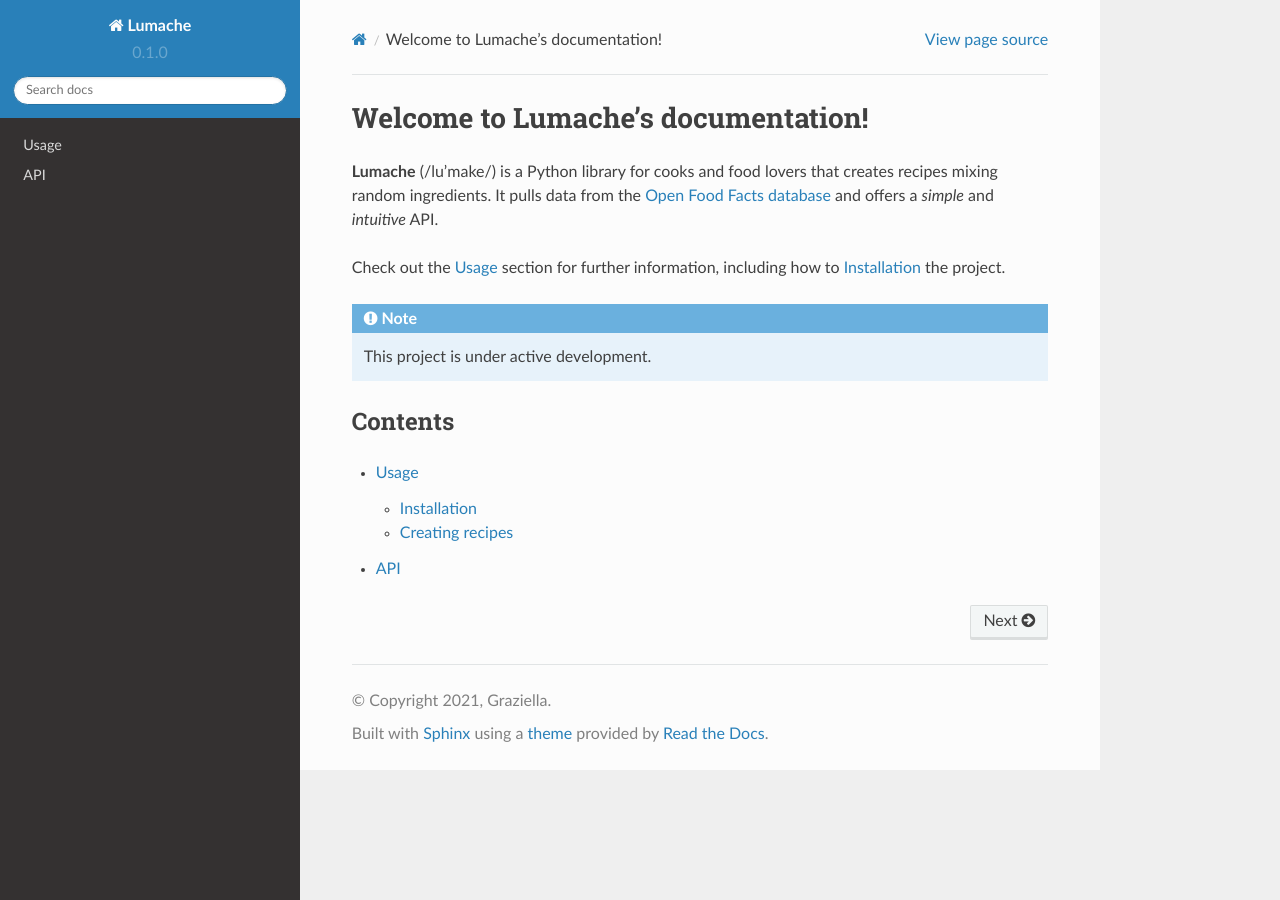
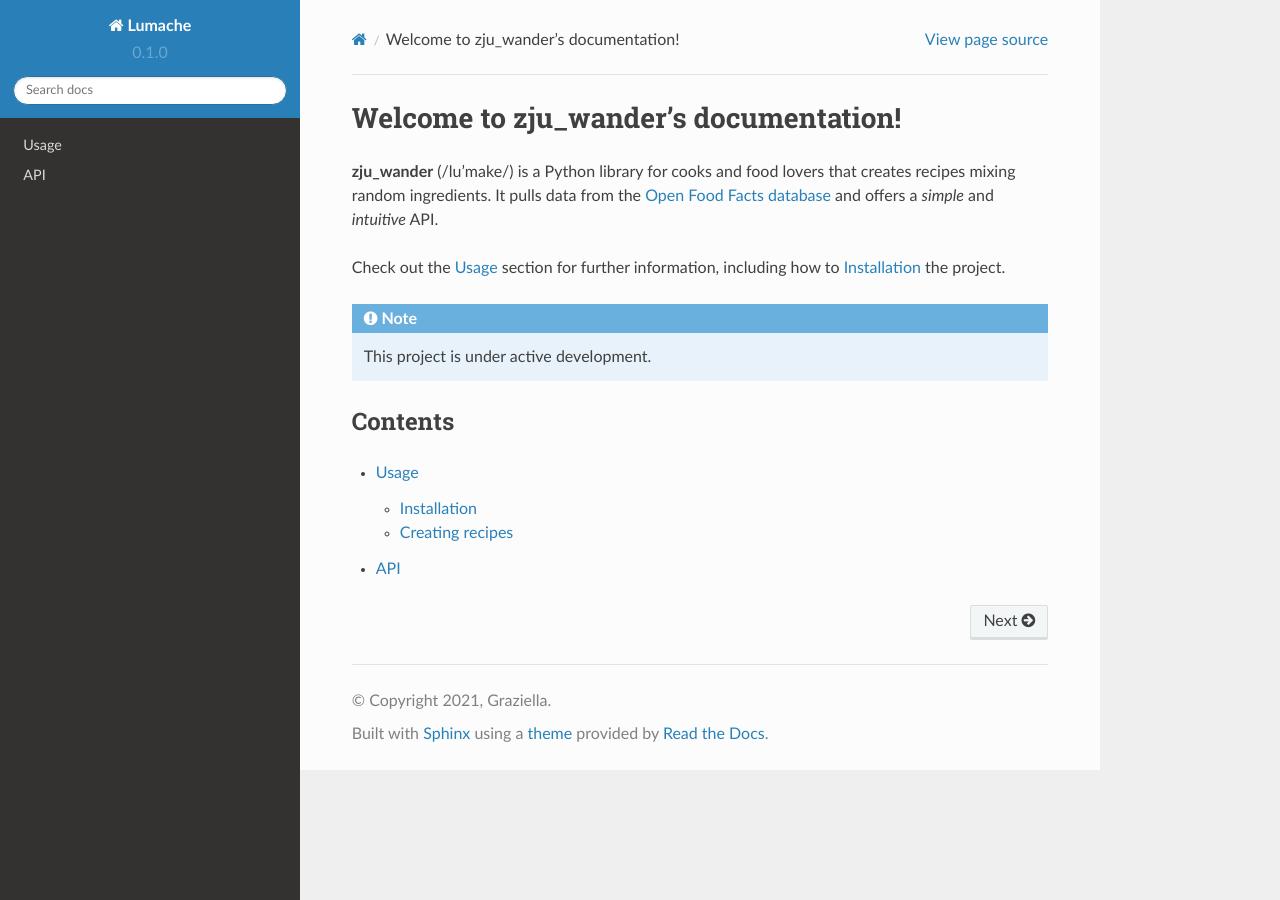
Before and after one commit to ZhangJiahaoZJU/zju_wander, a Sphinx documentation site: the page built from docs/source/index.rst, in a window 1280 px wide. Built offline with Sphinx 7.4.7 and the Read the Docs theme 2.0.0, drawn with Linux system fonts in a browser that asks for light colours.

Commit message:
Update index.rst

```diff
--- a/docs/source/index.rst
+++ b/docs/source/index.rst
@@ -1,7 +1,7 @@
-Welcome to Lumache's documentation!
+Welcome to zju_wander's documentation!
 ===================================
 
-**Lumache** (/lu'make/) is a Python library for cooks and food lovers
+**zju_wander** (/lu'make/) is a Python library for cooks and food lovers
 that creates recipes mixing random ingredients.
 It pulls data from the `Open Food Facts database <https://world.openfoodfacts.org/>`_
 and offers a *simple* and *intuitive* API.
```
